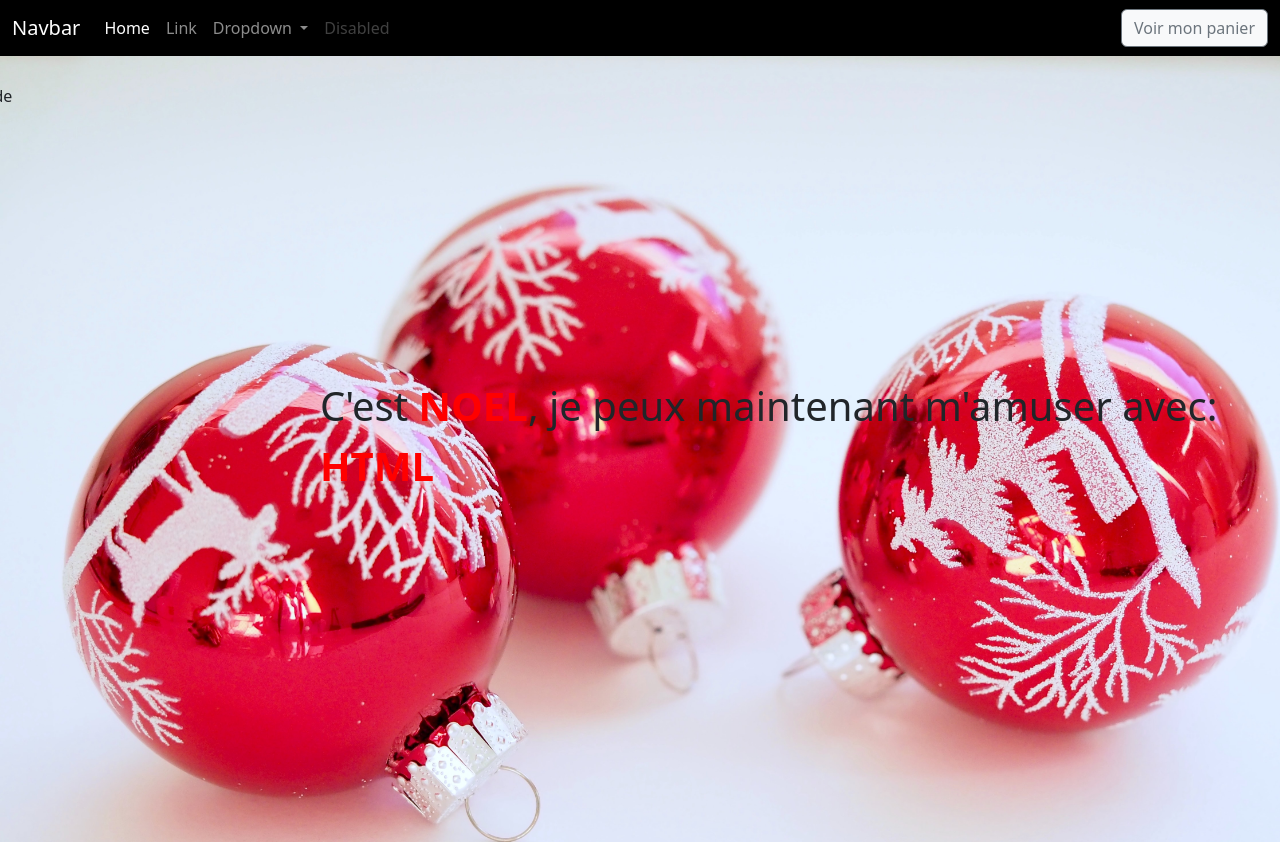
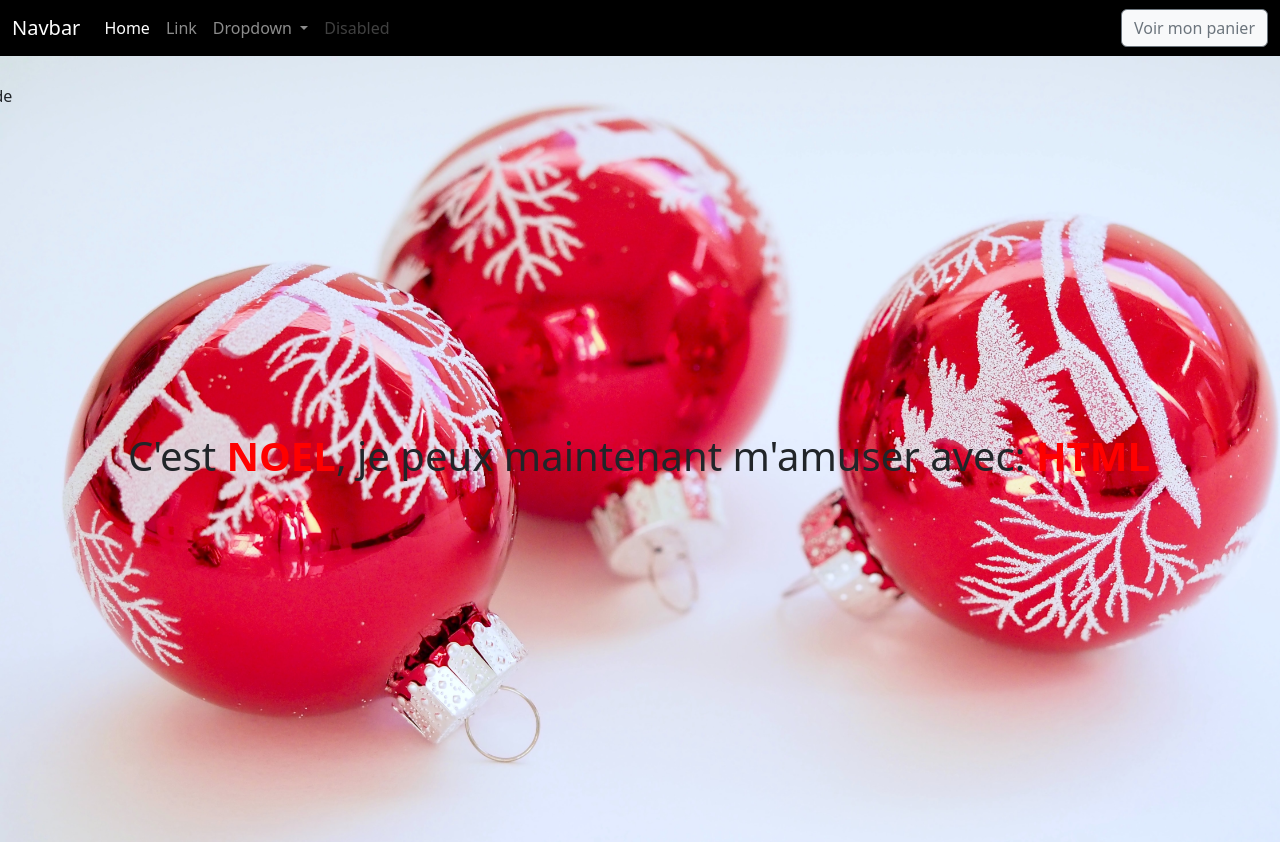
Before and after one commit to MarcSegard/recap_html_css_JS_jquery_ajax, a plain HTML site: page index.html in a window 1280 px wide. Shown: the top 842 px of the page. Drawn offline with nearby package versions, Linux system fonts and the light colour scheme.

Commit message:
fix background

```diff
--- a/css/styler.css
+++ b/css/styler.css
@@ -3,13 +3,16 @@
 }
 
 #accueil {
+  background: url("../assets/BouleNoel.jpg") center/cover;
+  height: 100vh;
   position: relative;
 }
 
 #type-writer {
   position: absolute;
-  top: calc(100vh - 50%);
-  left: 25%;
+  top: 50%;
+  transform: translateY(-50%);
+  left: 10%;
 }
 
 #numberItems {
--- a/index.html
+++ b/index.html
@@ -88,7 +88,6 @@
       </nav>
     </header>
     <div id="accueil" class="main-opacity">
-      <img class="w-100" src="./assets/BouleNoel.jpg" alt="" />
       <div id="type-writer" class="fs-1"></div>
     </div>
     <div class="container main-opacity d-flex flex-wrap justify-content-between">
```
